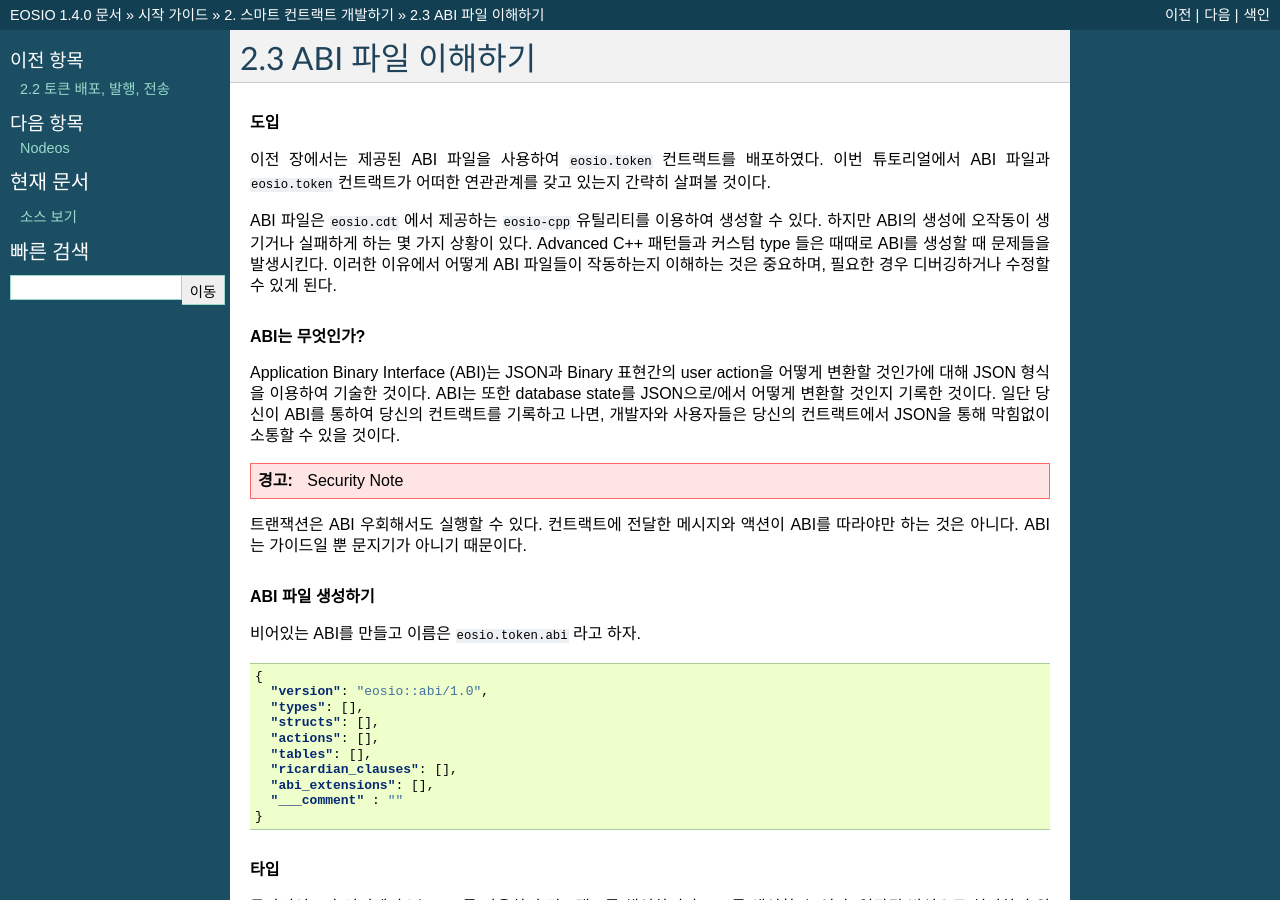
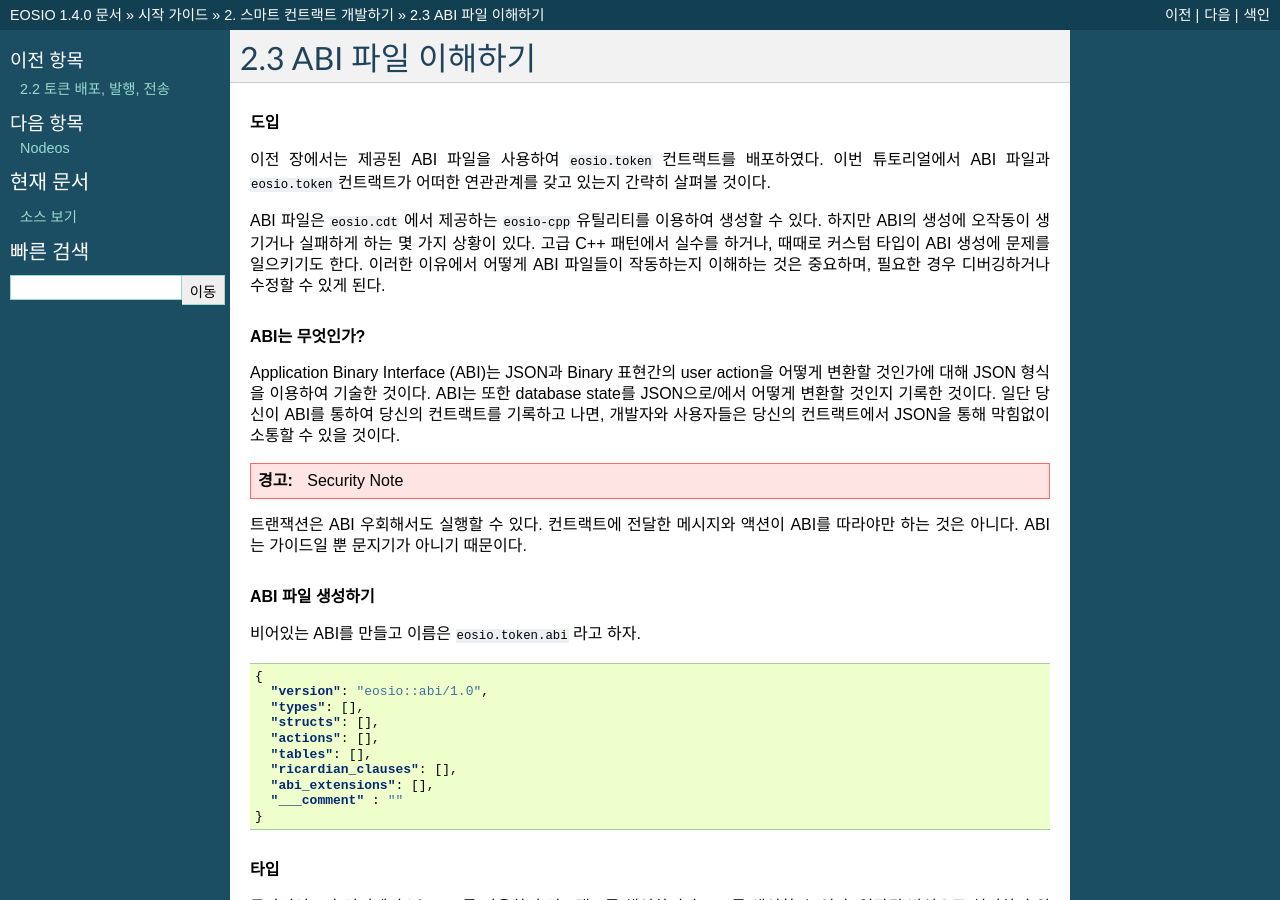
Before and after one commit to eosdevkr/eosio-doc, a Sphinx documentation site: the page built from docs/eosio-home/the-abi.rst, in a window 1280 px wide and 900 px high. Built offline with Sphinx 7.4.7, drawn with Linux system fonts in a browser that asks for light colours.

Commit message:
Update docs/eosio-home/the-abi.rst
Co-Authored-By: code0xff <31336310+code0xff@users.noreply.github.com>

```diff
--- a/docs/eosio-home/the-abi.rst
+++ b/docs/eosio-home/the-abi.rst
@@ -8,7 +8,7 @@
 
 ABI 파일은 ``eosio.cdt`` 에서 제공하는 ``eosio-cpp`` 유틸리티를 이용하여 생성할 수 있다.
 하지만 ABI의 생성에 오작동이 생기거나 실패하게 하는 몇 가지 상황이 있다.
-Advanced C++ 패턴들과 커스텀 type 들은 때때로 ABI를 생성할 때 문제들을 발생시킨다.
+고급 C++ 패턴에서 실수를 하거나, 때때로 커스텀 타입이 ABI 생성에 문제를 일으키기도 한다.
 이러한 이유에서 어떻게 ABI 파일들이 작동하는지 이해하는 것은 중요하며, 필요한 경우 디버깅하거나 수정할 수 있게 된다.
 
 .. rubric:: ABI는 무엇인가?
```
